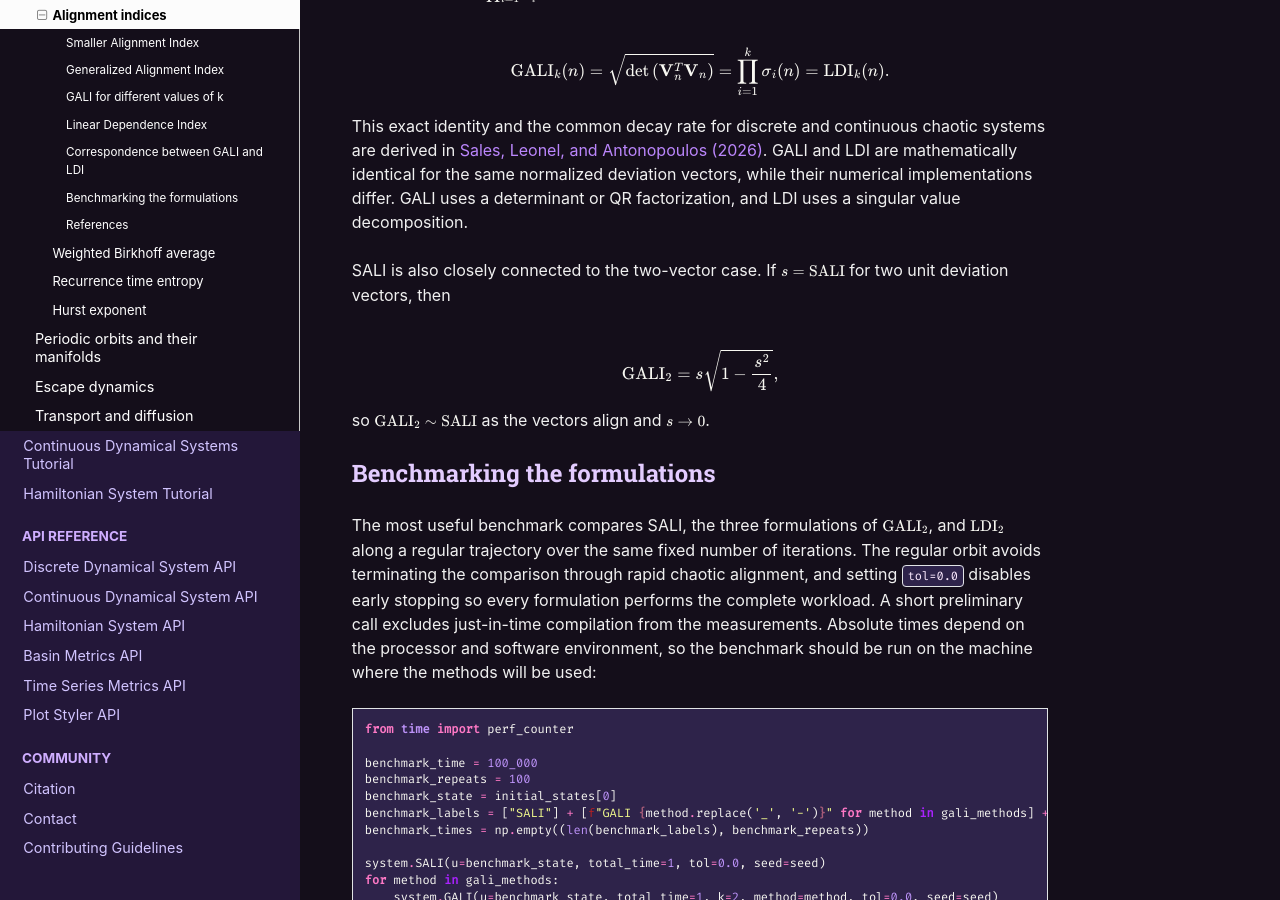
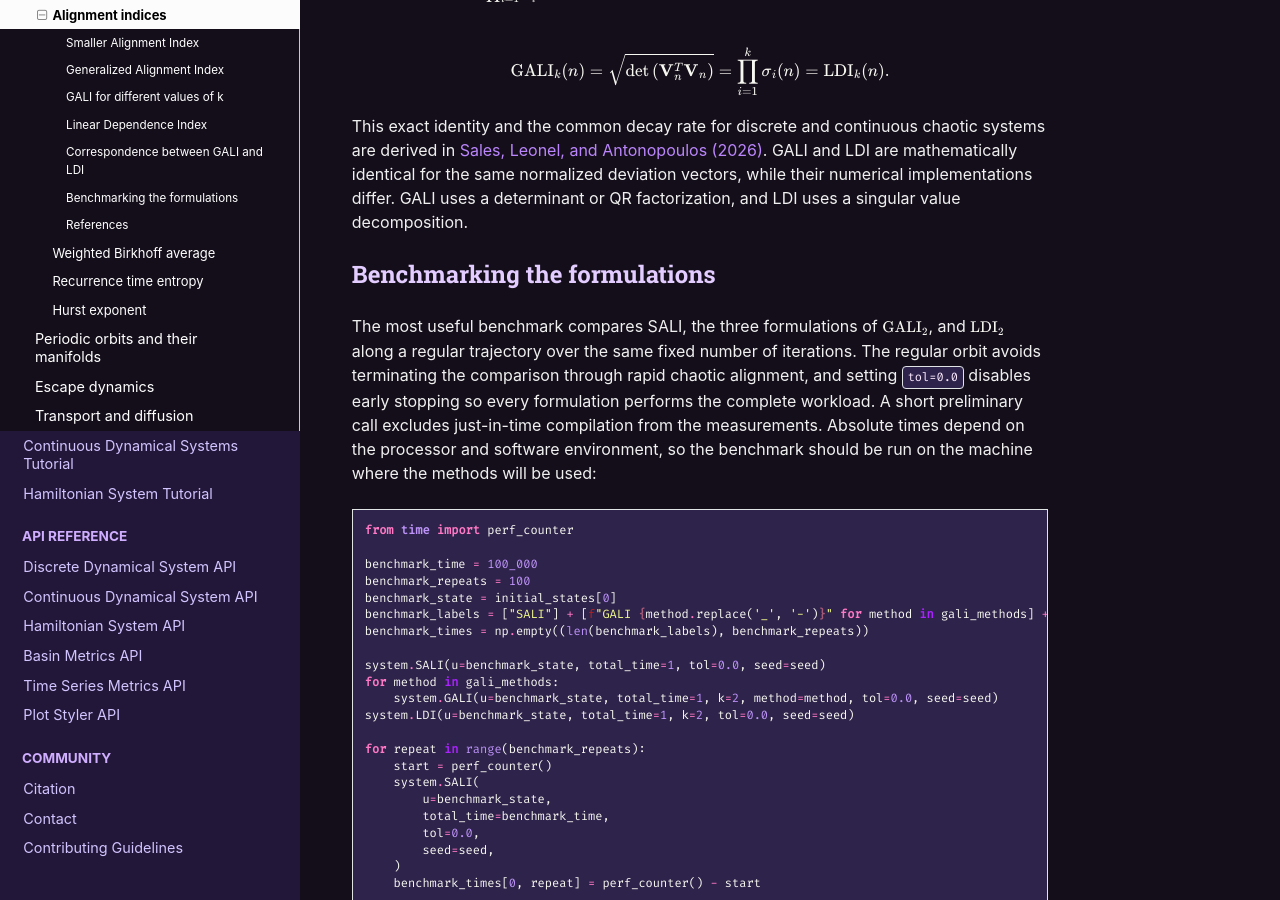
Before and after one commit to mrolims/pynamicalsys, a Sphinx documentation site: the page built from docs/source/dds_alignment_indices.rst, in a window 1280 px wide and 900 px high, scrolled down 7654 px. Built offline with Sphinx 7.4.7 and the Read the Docs theme 3.1.0, drawn with Linux system fonts in a browser that asks for light colours; the version number could not be read and is left out.

Commit message:
docs: remove redundant SALI-GALI relation from discrete guide

```diff
--- a/docs/source/dds_alignment_indices.rst
+++ b/docs/source/dds_alignment_indices.rst
@@ -281,14 +281,6 @@ its determinant is :math:`\prod_{i=1}^{k}\sigma_i^2`. Therefore
 
 This exact identity and the common decay rate for discrete and continuous chaotic systems are derived in `Sales, Leonel, and Antonopoulos (2026) <https://doi.org/10.1016/j.chaos.2026.117884>`_. GALI and LDI are mathematically identical for the same normalized deviation vectors, while their numerical implementations differ. GALI uses a determinant or QR factorization, and LDI uses a singular value decomposition.
 
-SALI is also closely connected to the two-vector case. If :math:`s=\mathrm{SALI}` for two unit deviation vectors, then
-
-.. math::
-
-    \mathrm{GALI}_2=s\sqrt{1-\frac{s^2}{4}},
-
-so :math:`\mathrm{GALI}_2\sim\mathrm{SALI}` as the vectors align and :math:`s\to0`.
-
 Benchmarking the formulations
 ^^^^^^^^^^^^^^^^^^^^^^^^^^^^^
 
```
